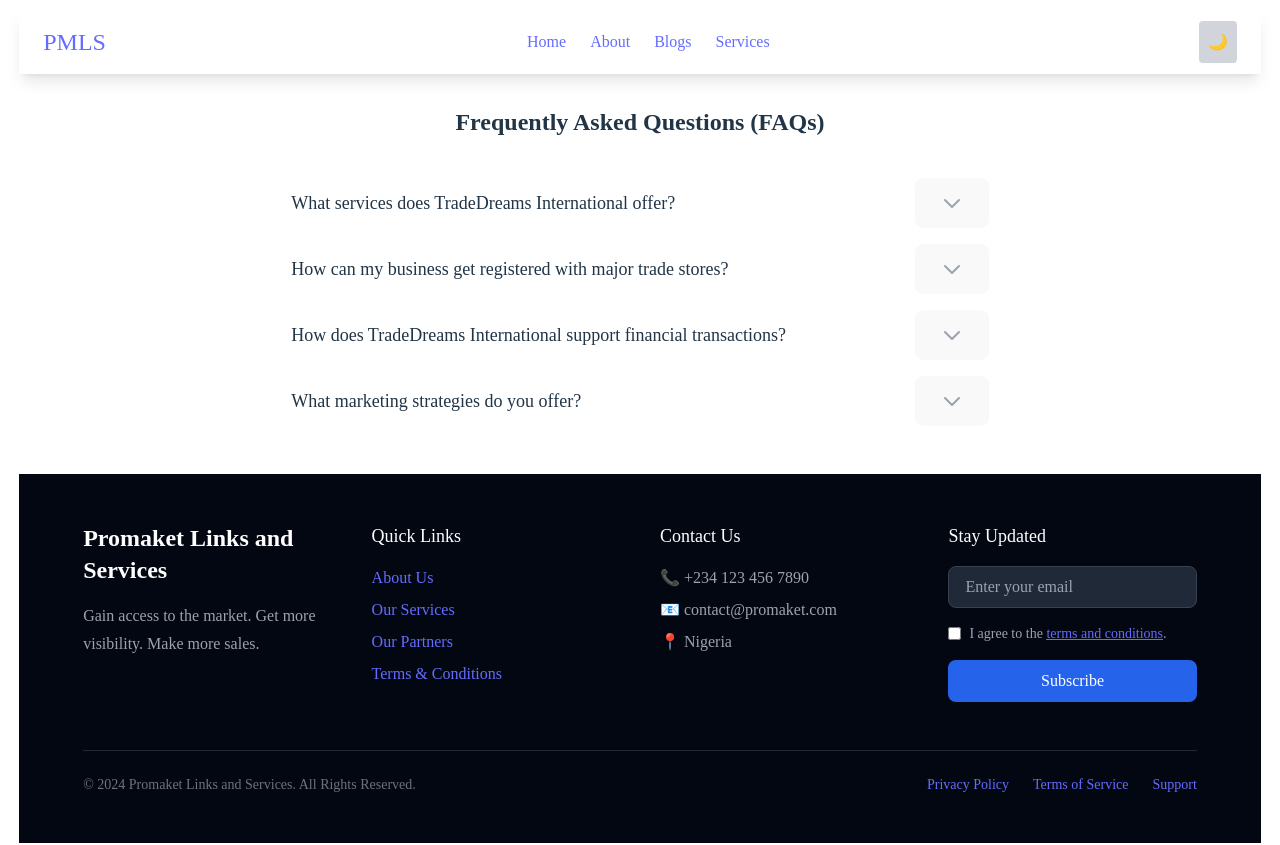
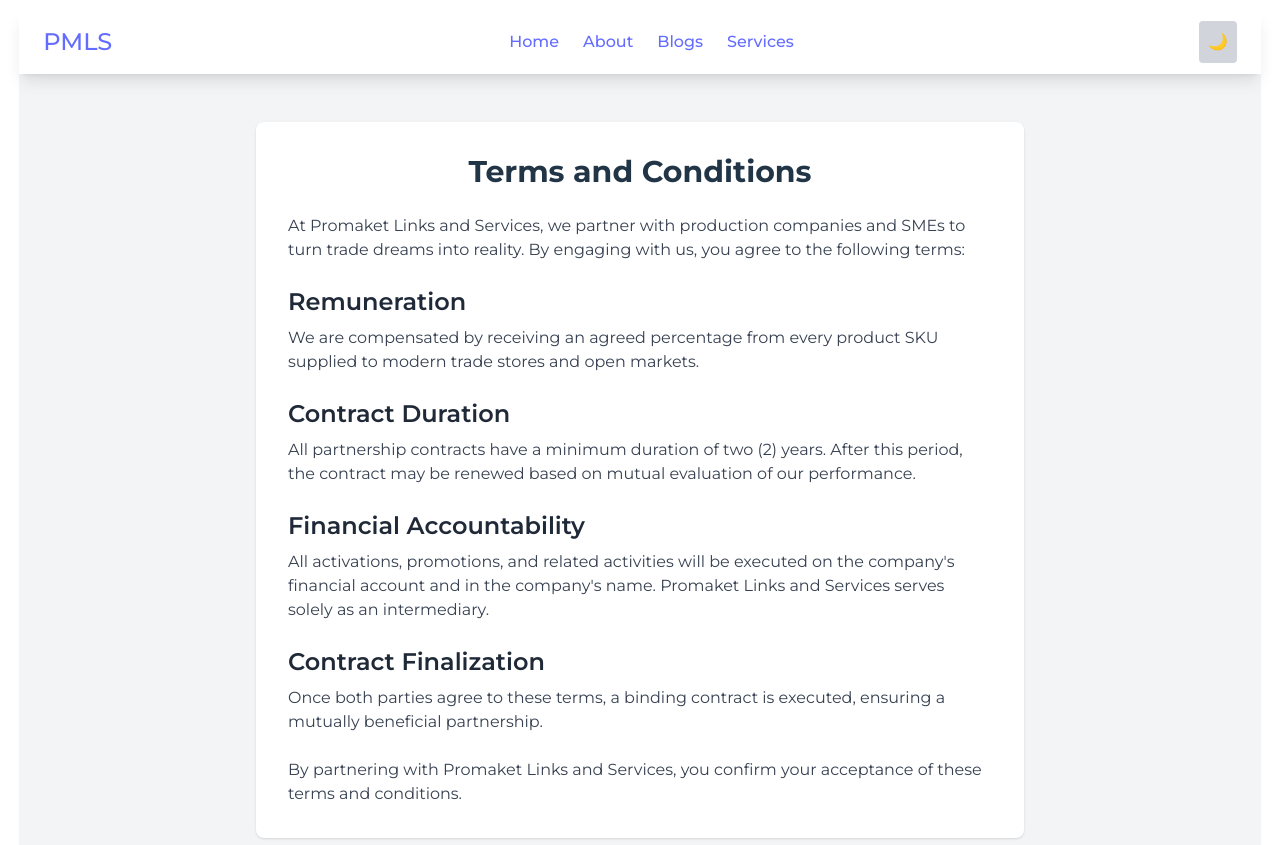
Before and after one commit to ifeoluwajohz/Pro-Market-Links-And-Services, a React (Vite) app: page /terms in a window 1280 px wide. Shown: the top 845 px of the page. Built offline with nearby package versions, Linux system fonts and the light colour scheme.

Commit message:
finish product_1

```diff
--- a/index.html
+++ b/index.html
@@ -7,6 +7,9 @@
     <meta name="keywords" content="Promaket, marketing, small business, trade market, sales, visibility, ShopRite, Justrite, Jendol, open markets">
     <meta name="author" content="Promaket Links and Services">
     <title>Promaket Links and Services</title>
+    <link rel="preconnect" href="https://fonts.googleapis.com">
+    <link rel="preconnect" href="https://fonts.gstatic.com" crossorigin>
+    <link href="https://fonts.googleapis.com/css2?family=Montserrat:ital,wght@0,100..900;1,100..900&display=swap" rel="stylesheet">
     <link rel="stylesheet" href="styles.css"> <!-- Link to external stylesheet -->
     <link rel="icon" href="favicon.ico" type="image/x-icon">
     <meta property="og:title" content="Promaket Links and Services">
--- a/src/App.jsx
+++ b/src/App.jsx
@@ -8,7 +8,7 @@
 import About from './components/About';
 import Services from './components/Services';
 import Faq from './components/Faq';
-import TermsAndConditions from './components/TermsAndConditions';
+import TermsAndConditions from './components/TermsAndConditions'
 
 function App() {
 
@@ -20,9 +20,11 @@
         <Route path='/' element={<Home />} />
         <Route path='/about' element={<About />} />
         <Route path='/service' element={<Services />} />
-        <Route path='/terms' elememt={<TermsAndConditions/>} />
+        <Route path='/terms' element={<TermsAndConditions />} />
 
       </Routes>
+
+
 
 
       <div id="main">
--- a/src/components/TermsAndConditions.jsx
+++ b/src/components/TermsAndConditions.jsx
@@ -2,7 +2,6 @@
 
 const TermsAndConditions = () => {
   return (
-    <div>
         <section className="min-h-screen bg-gray-100 py-12 px-4">
       <div className="max-w-3xl mx-auto bg-white p-8 rounded-lg shadow">
         <h1 className="text-3xl font-bold text-center mb-6">
@@ -46,7 +45,6 @@
         </p>
       </div>
     </section>
-    </div>
   )
 }
 
```
